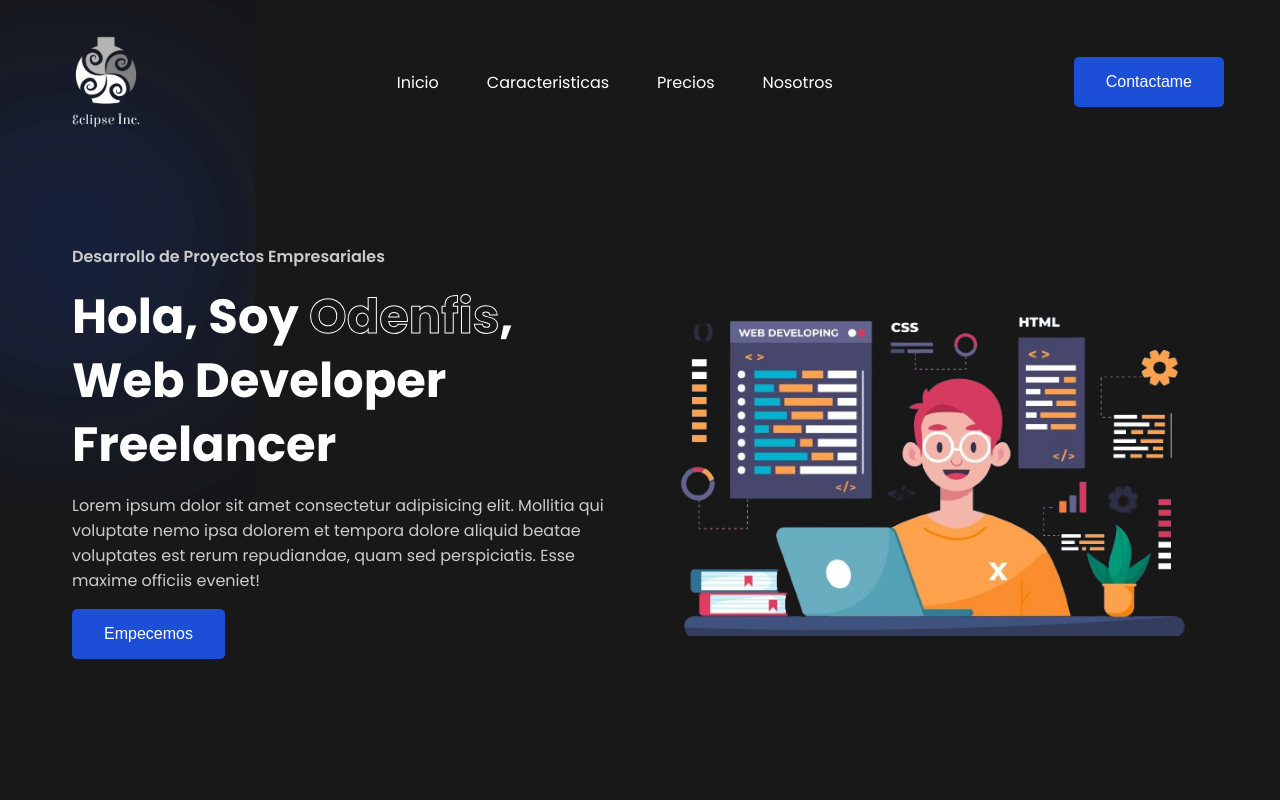
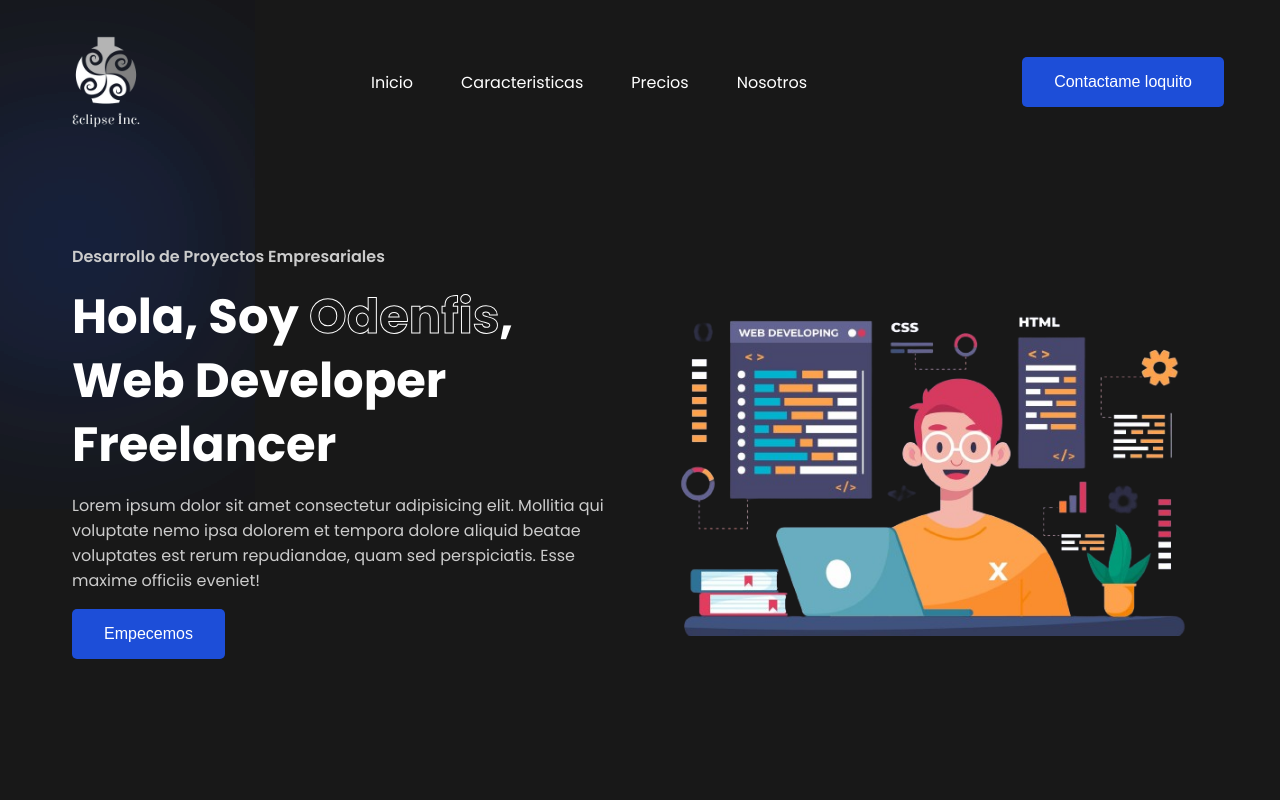
Before and after one commit to RenatoElFaithe/cloudexample1, a plain HTML site: page index.html in a window 1280 px wide. Shown: the top 800 px of the page. Drawn offline with nearby package versions, Linux system fonts and the light colour scheme.

Commit message:
version_3

```diff
--- a/index.html
+++ b/index.html
@@ -20,7 +20,7 @@
             <li id="link2" class="link"><a href="#">Precios</a></li>
             <li id="link3" class="link"><a href="#">Nosotros</a></li>
         </ul>
-        <button class="btn">Contactame</button>
+        <button class="btn">Contactame loquito</button>
     </nav>
     <header class="container">
         <div class="content">
```
